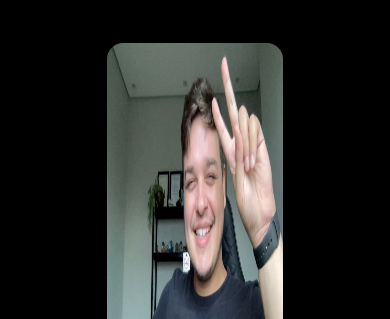
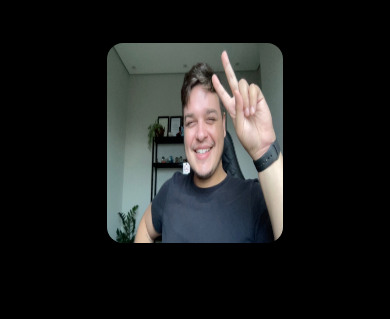
Before and after one commit to JeffDev17/portfolio, a plain HTML site: page about.html in a window 390 px wide. Shown: the part 84-403 px from the top of the page. Drawn offline with nearby package versions, Linux system fonts and the light colour scheme.

Commit message:
adjusting profile pic size for mobile

```diff
--- a/about.html
+++ b/about.html
@@ -31,8 +31,8 @@
 
         </section>
         <img class="borda_img"  src="Images/profilepic.jpg"
-        width="400"
-        height="350">
+        width="300"
+        height="200">
     </main>
     <footer class="style_footer">Develop by @JeffDev17 on GitHub</footer>
 </body>
```
